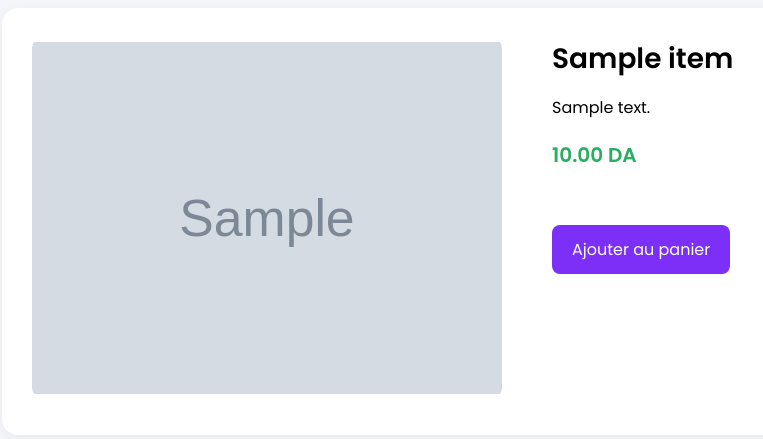
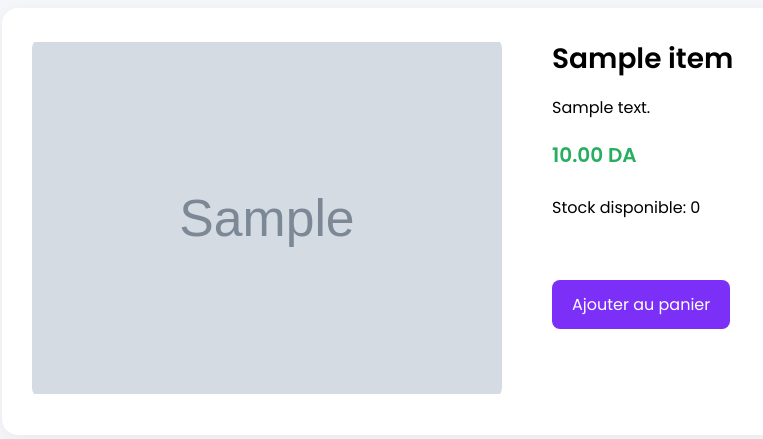
Before and after one commit to yasminesdj/E-commece_website, a PHP site: page /detail.php?id=1 in a window 1280 px wide. Shown: the part 157-596 px from the top of the page, without its empty margins (138-901 px from the left). Run offline with PHP 8.4, Linux system fonts and the light colour scheme; the visitor is signed in with stand-in values (Sample User, id 1); tables that the repository leaves empty hold one stand-in row (values such as "Sample post"); grey boxes marked "Sample" are stand-in pictures.

Commit message:
mise a jour

```diff
--- a/admin.php
+++ b/admin.php
@@ -261,7 +261,6 @@ $items = $mysqli->query("SELECT * FROM items");
     <div class="card" data-id="<?= $item['id'] ?>">
       <img src="images/<?= $item['image'] ?>" alt="<?= $item['nom'] ?>">
       <h3><?= htmlspecialchars($item['nom']) ?></h3>
-      <p><?= htmlspecialchars($item['description']) ?></p>
       <div class="price"><?= $item['prix'] ?> DA</div>
       <div class="btn-actions">
         <button class="btn-modifier" onclick="window.location.href='admin.php?edit=<?= $item['id'] ?>'">Modifier</button>
--- a/detail.php
+++ b/detail.php
@@ -104,7 +104,7 @@ if (isset($_GET["add"])) {
       margin-bottom: 25px;
     }
     .info .btn-container {
-      margin-top: 30px;
+      margin-top: 60px;
     }
     .info a {
       background: #7b2ff7;
@@ -139,6 +139,7 @@ if (isset($_GET["add"])) {
       <h1><?= htmlspecialchars($item['nom']) ?></h1>
       <p><?= htmlspecialchars($item['description']) ?></p>
       <div class="price"><?= $item['prix'] ?> DA</div>
+      <div class="stock-info">Stock disponible: <?=  $item['stock'] ?></div>
     </div>
     <div class="btn-container">
       <a href="?id=<?= $item['id'] ?>&add=<?= $item['id'] ?>" id="addBtn" class="<?= $ajoute ? 'added' : '' ?>">Ajouter au panier</a>
```
